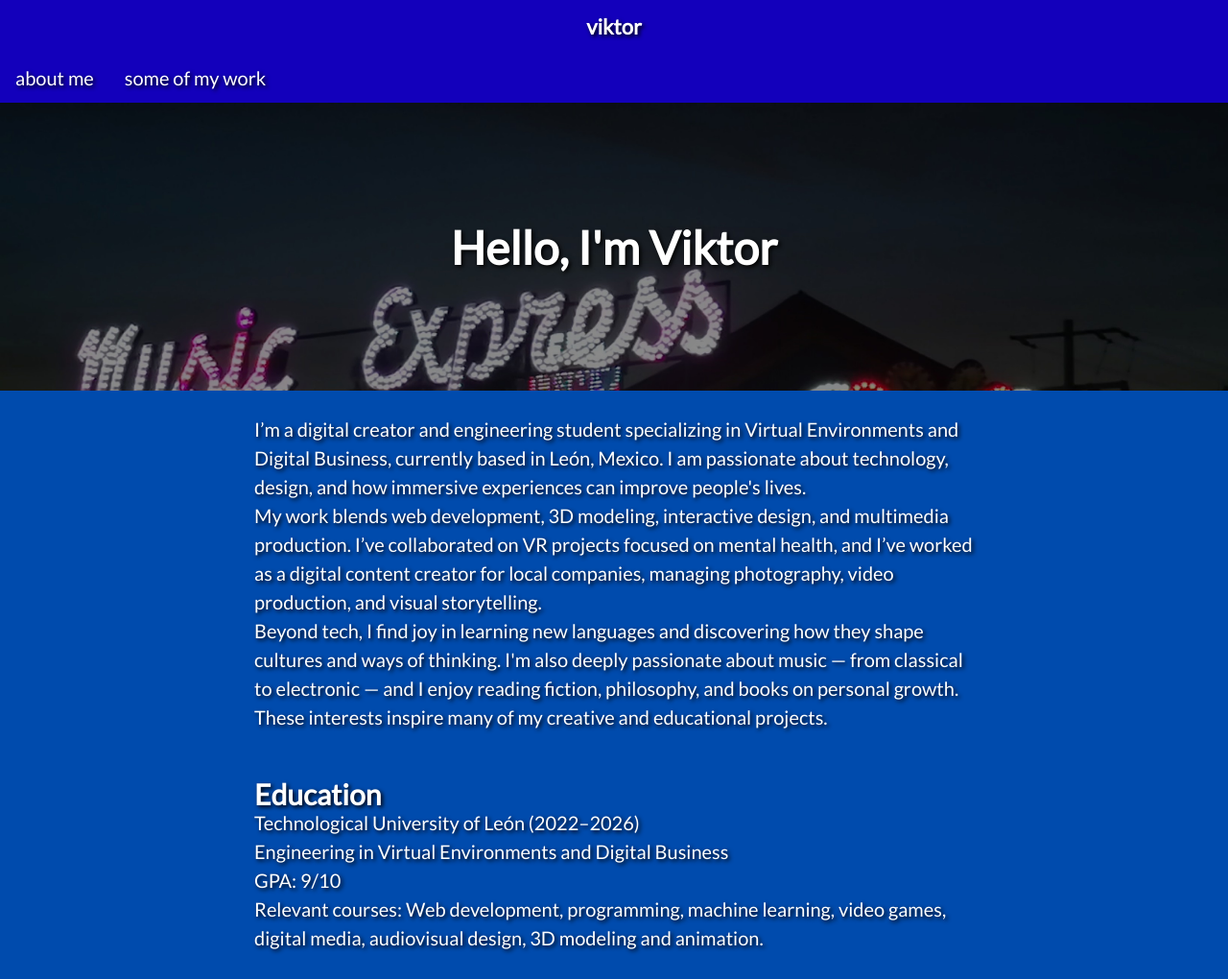
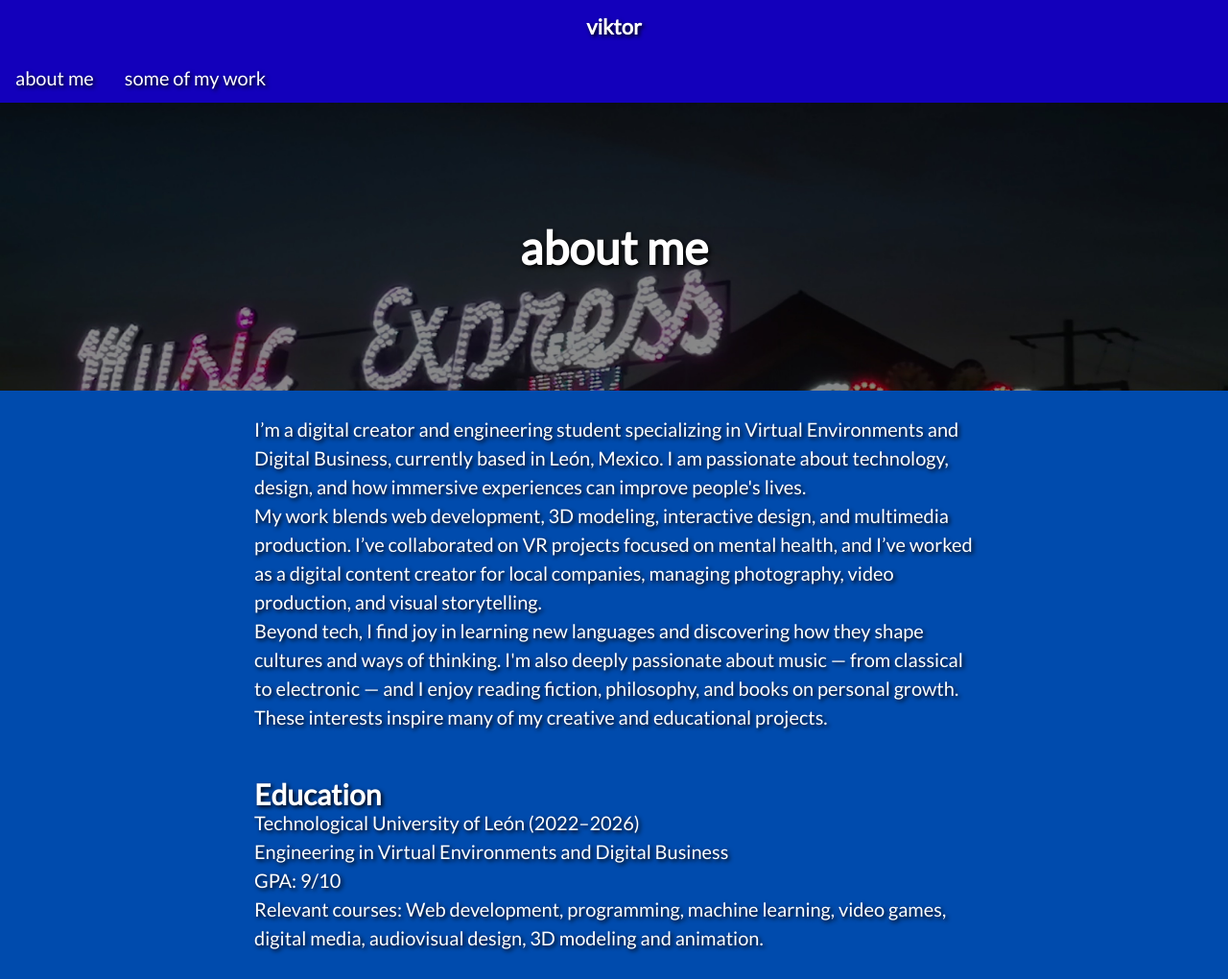
Before and after one commit to vSk8erB0i/viktor, a plain HTML site: page about.html in a window 1280 px wide. Shown: the top 1020 px of the page at 96% size. Drawn offline with Linux system fonts and the light colour scheme.

Commit message:
Update about.html

```diff
--- a/about.html
+++ b/about.html
@@ -25,7 +25,7 @@
 
     <main>
         <section class="hero-about">
-            <h2>Hello, I'm Viktor</h2>
+            <h2>about me</h2>
         </section>
 
         <section class="texto-section">
```
